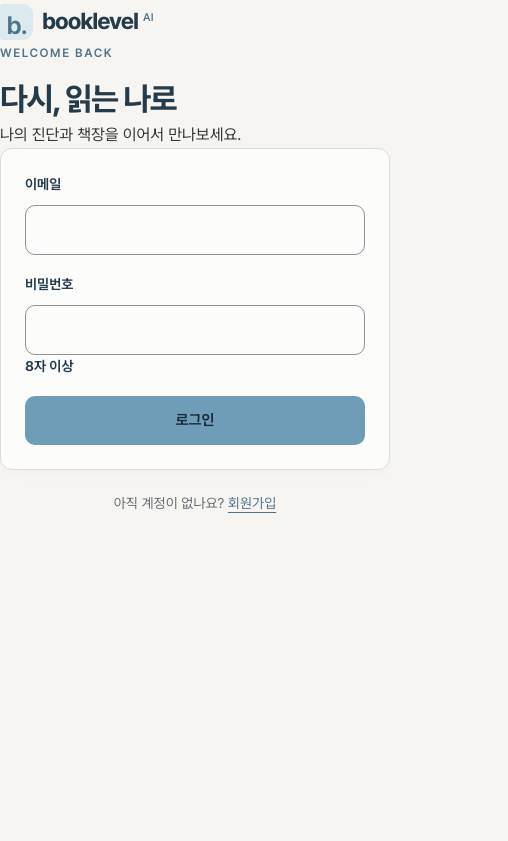
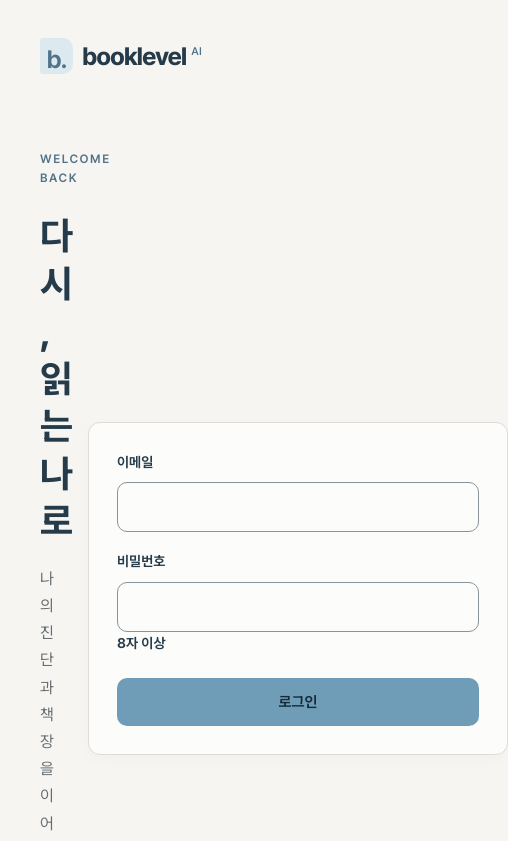
Before and after one commit to kimminju0578/booklevel-ai, a Next.js app: page /login in a window 390 px wide. Shown: the top 841 px of the page, 508 px wide, since content can reach past the window. Built offline with nearby package versions, Linux system fonts and the light colour scheme.

Commit message:
fix: improve auth page layout

```diff
--- a/src/app/globals.css
+++ b/src/app/globals.css
@@ -274,6 +274,13 @@ button:disabled { opacity: .55; cursor: not-allowed; }
 }
 @media (max-width: 760px) {
   .shell { width: calc(100% - 36px); }
+  .auth-page { width: min(560px, calc(100% - 36px)); min-height: auto; padding: 28px 0 48px; display: block; }
+  .auth-brand { margin-bottom: 72px; }
+  .auth-brand .brand { font-size: 23px; }
+  .auth-heading h1 { font-size: 38px; }
+  .auth-heading > p:last-child { font-size: 15px; }
+  .auth-card { margin-top: 30px; padding: 24px 20px; }
+  .auth-switch { margin-bottom: 0; }
   .header-inner { flex-wrap: wrap; gap: 0; padding-top: 10px; }
   .brand { font-size: 23px; }
   .header-action { margin-left: auto; }
@@ -342,7 +349,16 @@ button:disabled { opacity: .55; cursor: not-allowed; }
 }
 
 .sr-only { position: absolute; width: 1px; height: 1px; padding: 0; margin: -1px; overflow: hidden; clip: rect(0, 0, 0, 0); white-space: nowrap; border: 0; }
-.narrow-content, .auth-card { width: min(560px, 100%); margin-inline: auto; }
+.auth-page { width: min(1120px, calc(100% - 80px)); min-height: 100dvh; margin-inline: auto; padding: 34px 0 64px; display: grid; grid-template-columns: minmax(0, .9fr) minmax(420px, 560px); grid-template-rows: auto 1fr auto; column-gap: clamp(48px, 8vw, 120px); align-items: center; }
+.auth-brand { grid-column: 1 / -1; align-self: start; }
+.auth-brand .brand { font-size: 25px; }
+.auth-heading { align-self: center; }
+.auth-heading .eyebrow { margin-bottom: 24px; }
+.auth-heading h1 { max-width: 440px; font-size: clamp(38px, 4vw, 58px); line-height: 1.25; letter-spacing: -.05em; }
+.auth-heading > p:last-child { max-width: 360px; margin-top: 20px; color: var(--text-muted); font-size: 16px; }
+.auth-card { width: 100%; margin: 0; padding: clamp(28px, 4vw, 44px); border: 1px solid var(--border); box-shadow: var(--shadow-soft); }
+.auth-card .button { margin-top: 4px; }
+.narrow-content { width: min(560px, 100%); margin-inline: auto; }
 .form-stack { display: grid; gap: 18px; }
 .form-stack label, .interest-fieldset legend { color: var(--navy); font-size: 14px; font-weight: 650; }
 .form-stack input, .search-bar input, .select-control { width: 100%; min-height: 50px; margin-top: 8px; padding: 12px 14px; border: 1px solid var(--control-border); border-radius: var(--radius-small); background: var(--surface); color: var(--text-primary); font: inherit; }
```
